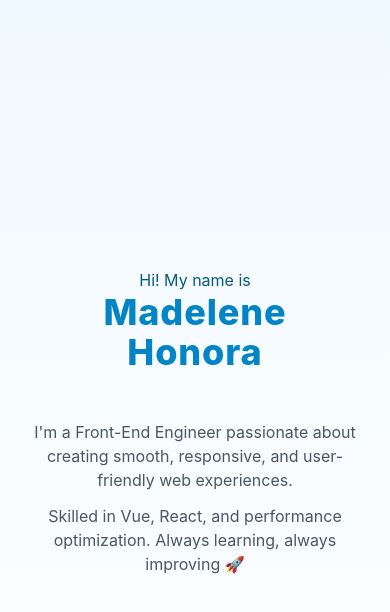
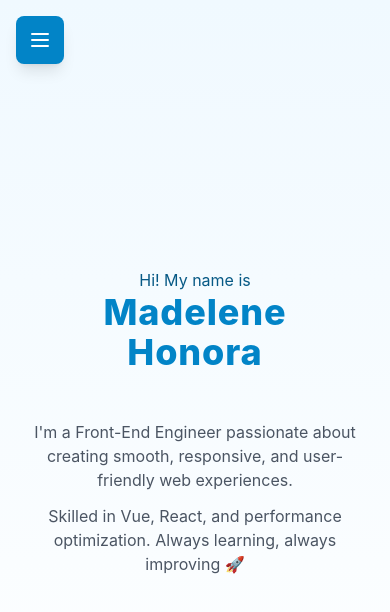
Before and after one commit to madelenehonora98/madelenehonora98.github.io, a Vue app: page / in a window 390 px wide. Both pictures are taken after a click on the button "Get to know me". Shown: the top 612 px of the page. Built offline with nearby package versions, Linux system fonts and the light colour scheme.

Commit message:
add menu icon for mobile web

```diff
--- a/src/components/js/sidebar.js
+++ b/src/components/js/sidebar.js
@@ -1,4 +1,4 @@
-import { ref, onMounted, watch, defineExpose } from "vue"
+import { ref, onMounted, watch } from "vue"
 import { useRouter } from "vue-router"
 import { usePageStore } from "@/stores/page"
 
@@ -31,11 +31,6 @@ export default {
       collapseOnMobile()
     })
 
-    defineExpose({
-      toggleSidebar,
-      isExpanded
-    })
-
     return {
       isExpanded,
       toggleSidebar,
--- a/src/page/App.vue
+++ b/src/page/App.vue
@@ -3,8 +3,27 @@
     <Loader :loading="isLoading" />
     <LandingPage v-if="isLanding" @enterPage="enterPage"/>
     <div class="flex flex-col md:flex-row min-h-screen" v-else>
-      <Sidebar />
-      <main class="flex-1 min-h-screen">
+      <Sidebar ref="sidebar" />
+      <main class="flex-1 min-h-screen w-full md:w-auto">
+        <!--Menu icon for mobile web-->
+        <button
+          @click="$refs.sidebar?.toggleSidebar"
+          class="fixed top-4 left-4 z-40 md:hidden bg-sky-600 text-white p-3 rounded-lg shadow-lg hover:bg-sky-700 transition-colors"
+        >
+          <svg
+            class="w-6 h-6"
+            fill="none"
+            stroke="currentColor"
+            viewBox="0 0 24 24"
+          >
+            <path
+              stroke-linecap="round"
+              stroke-linejoin="round"
+              stroke-width="2"
+              d="M4 6h16M4 12h16M4 18h16"
+            />
+          </svg>
+        </button>
         <router-view v-slot="{ Component, route }">
           <transition name="fade" mode="out-in">
             <component :is="Component" :key="route.path" />
```
